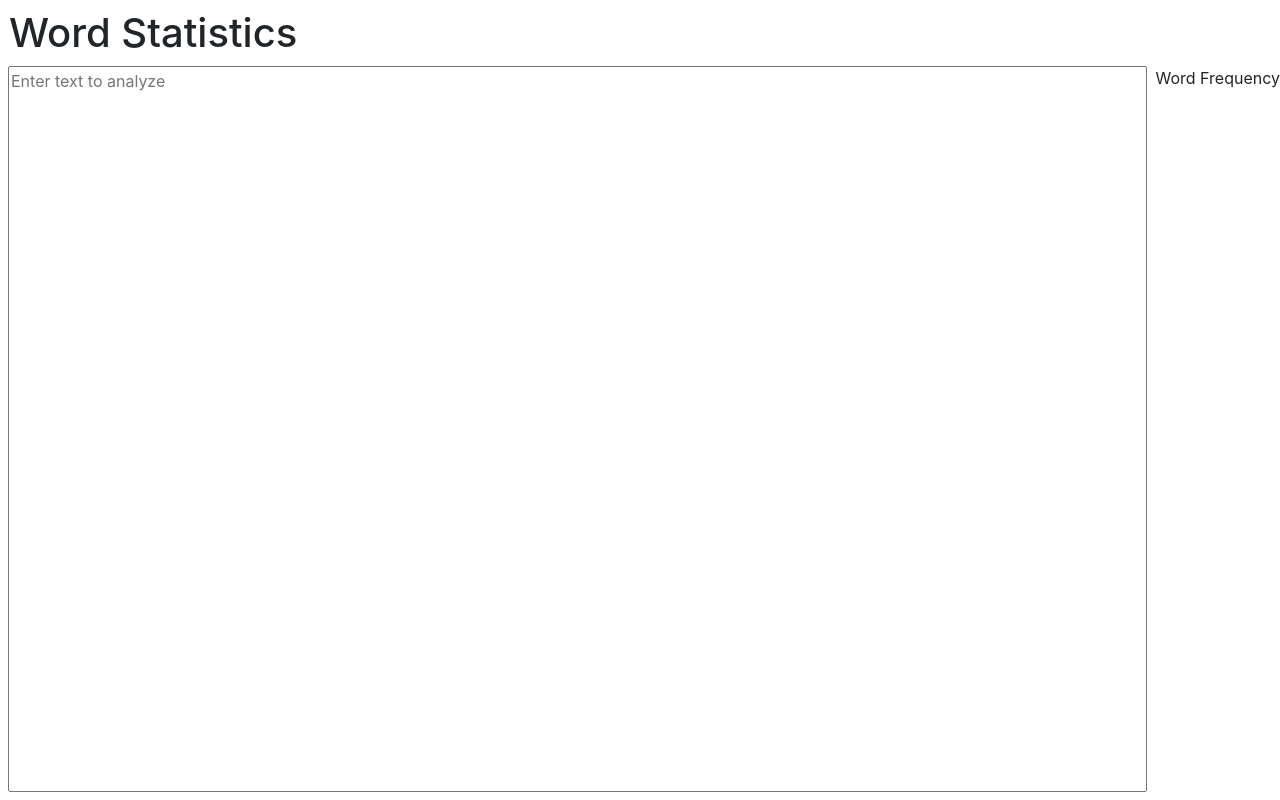
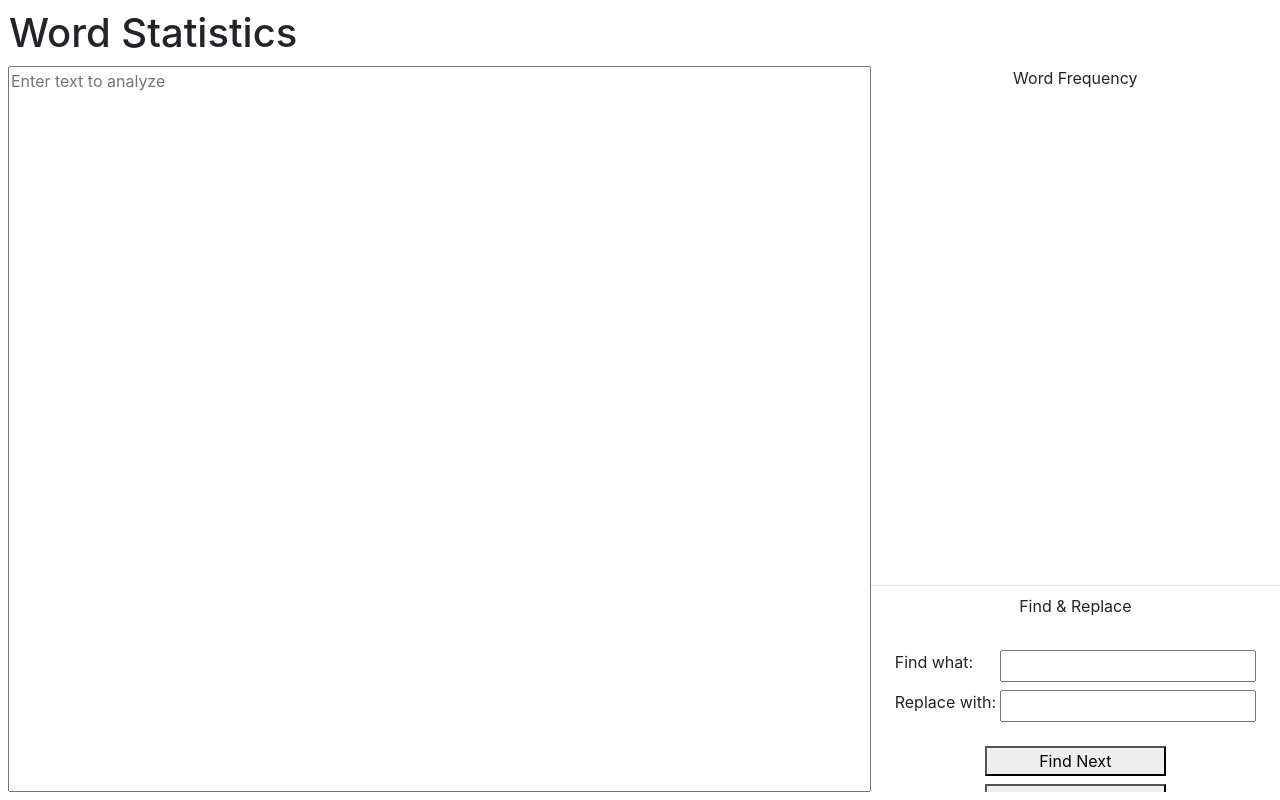
Before and after one commit to camcamfresh/word-statistics, a React (Create React App) app: page / in a window 1280 px wide. Built offline with nearby package versions, Linux system fonts and the light colour scheme.

Commit message:
Add UI Elements for Find & Replace

```diff
--- a/src/App.jsx
+++ b/src/App.jsx
@@ -1,36 +1,45 @@
 import './App.css';
 import { useState } from 'react';
 import Frequency from './Frequency';
+import Replace from './Replace';
 
 function App() {
 	const [textInput, setTextInput] = useState('');
+
+	const listOfWords = listWords(textInput);
 
 	return (
 		<div className='d-flex flex-column h-100'>
 			<h1>Word Statistics</h1>
 			<div className='d-flex flex-row flex-fill overflow-auto'>
 				<textarea
-					className='flex-grow-1 mx-2 mb-2'
+					className='flex-grow-1 ml-2 mb-2'
 					data-testid='text-input'
 					onInput={(event) => setTextInput(event.target.value)}
 					onKeyDown={(event) => handleTabEvent(event, textInput, setTextInput)}
 					placeholder='Enter text to analyze'
 					value={textInput}
 				></textarea>
-				<Frequency wordList={listWords(textInput)} />
+				<div className='d-flex flex-column'>
+					<Frequency wordList={listOfWords} />
+					<Replace getText={textInput} setText={setTextInput} />
+				</div>
 			</div>
 		</div>
 	);
 }
 
 function handleTabEvent(event, textInput, setTextInput) {
-	if (event.key === 'Tab' && event.shiftKey === false) {
+	if (event.key === 'Tab') {
 		event.preventDefault();
-
+		if (event.shiftKey) {
+			document.getElementById('find-input').focus();
+		} else {
 			const start = event.target.selectionStart;
 			const end = event.target.selectionEnd;
 
-		const textWithTab = textInput.slice(0, start) + '\t' + textInput.slice(end);
+			const textWithTab =
+				textInput.slice(0, start) + '\t' + textInput.slice(end);
 			setTextInput(textWithTab);
 
 			event.target.value = textWithTab;
@@ -38,12 +47,18 @@ function handleTabEvent(event, textInput, setTextInput) {
 			event.target.selectionEnd = start + 1;
 		}
 	}
+}
 
 export function listWords(textInput) {
 	return textInput
 		.split(/\n|\t| /)
 		.filter((word) => word !== '')
-		.map((word) => word.trim().toLowerCase().replace(/[,.!?;:~"`()[\]{}]/g, ''))
+		.map((word) =>
+			word
+				.trim()
+				.toLowerCase()
+				.replace(/[,.!?;:~"`()[\]{}]/g, '')
+		)
 		.filter((word) => !word.match(/[\n|\t| |]/));
 }
 
--- a/src/Frequency.jsx
+++ b/src/Frequency.jsx
@@ -16,12 +16,12 @@ function Frequency(props) {
 	));
 
 	return (
-		<div className='d-flex flex-column'>
-			<label>Word Frequency</label>
-			<div className='d-flex flex-column overflow-auto mb-2 pr-4 pb-4 h-75'>
+		<>
+			<label className="align-self-center">Word Frequency</label>
+			<div className='d-flex flex-column overflow-auto mb-2 p-4 h-75 border-bottom'>
 				{wordFrequencies}
 			</div>
-		</div>
+		</>
 	);
 }
 
--- /dev/null
+++ b/src/Replace.jsx
@@ -0,0 +1,22 @@
+function Replace(props) {
+	return (
+		<>
+			<label className='align-self-center'>Find &amp; Replace</label>
+			<div className='d-flex flex-column overflow-auto mb-2 p-4 h-25'>
+				<div className='d-flex justify-content-between mb-2'>
+					<label className='pr-1'>Find what:</label>
+					<input id='find-input' data-testid='find-input'></input>
+				</div>
+				<div className='d-flex justify-content-between mb-4'>
+					<label className='pr-1'>Replace with:</label>
+					<input id='replace-input' data-testid='replace-input'></input>
+				</div>
+				<button className='align-self-center mb-2 w-50'>Find Next</button>
+				<button className='align-self-center mb-2 w-50'>Replace</button>
+				<button className='align-self-center mb-2 w-50'>Replace All</button>
+			</div>
+		</>
+	);
+}
+
+export default Replace;
```
Also changed, not shown: 1 other file (tests, documents, lock files or other folders). Lines whose indentation alone changed are shown as unchanged.
